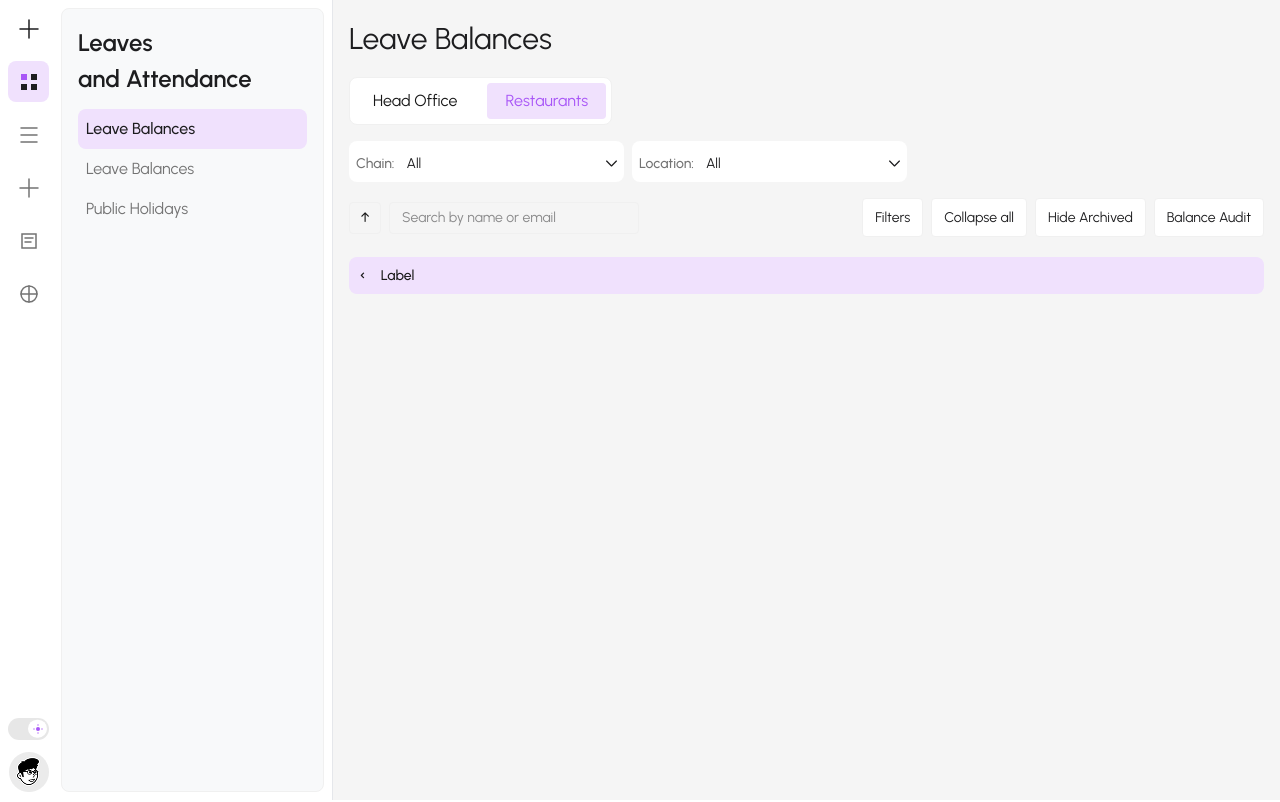
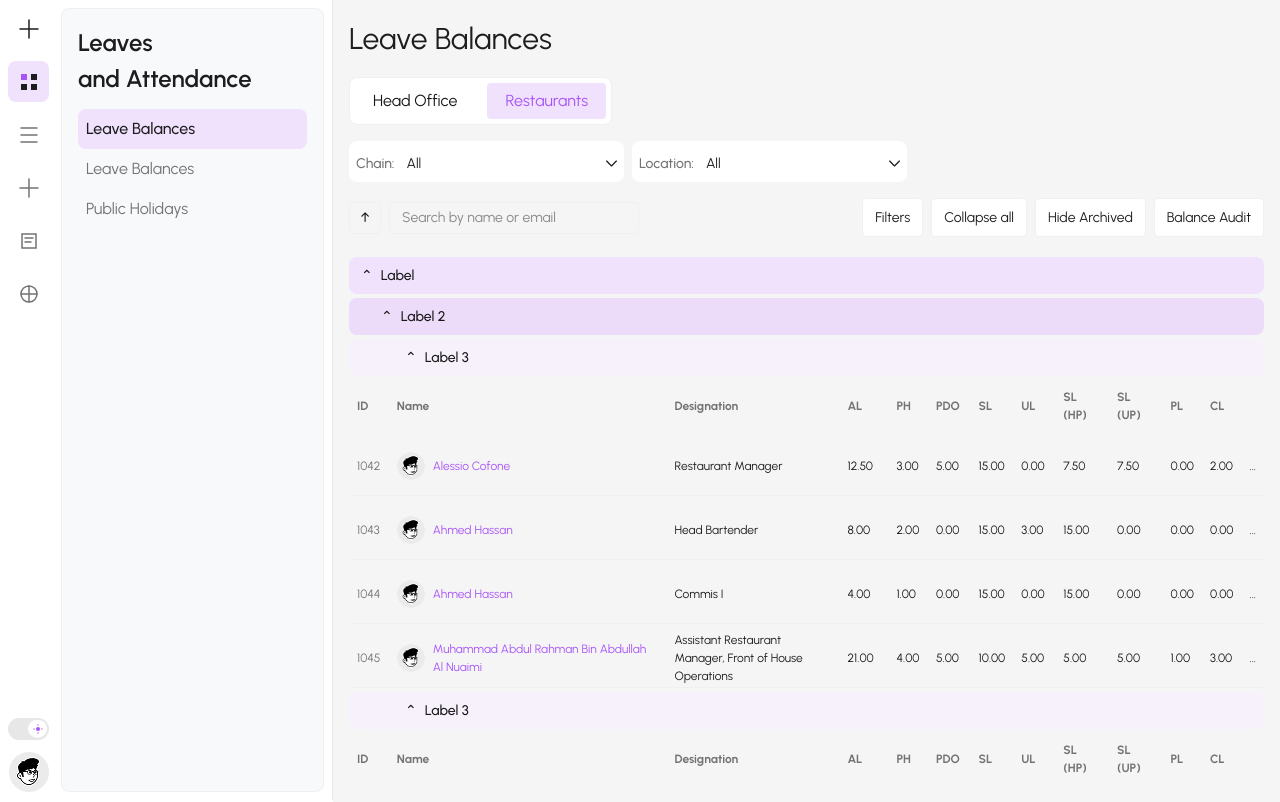
Before and after one commit to MaxVoicesDeveloper/Leave-Balances, a React (Vite) app: page / in a window 1280 px wide. Shown: the top 802 px of the page. Built offline with nearby package versions, Linux system fonts and the light colour scheme.

Commit message:
refactor: улучшен форматирование кода в компоненте Table, добавлены пробелы для повышения читаемости

```diff
--- a/src/components/Table/Table.tsx
+++ b/src/components/Table/Table.tsx
@@ -34,11 +34,19 @@ const Table = ({ employees, collapseVersion }: TableProps) => {
         return value === null ? "0.00" : value.toFixed(2);
     };
 
+    // Collapse all
     useEffect(() => {
         setIsLabelOpen(false);
         setOpenGroups([]);
         setOpenSubgroups([]);
     }, [collapseVersion]);
+
+
+    useEffect(() => {
+        setIsLabelOpen(true);
+        setOpenGroups([0, 1]);
+        setOpenSubgroups(["0-0", "0-1", "1-0"]);
+    }, [employees]);
 
     const groups = [
         {
@@ -135,7 +143,9 @@ const Table = ({ employees, collapseVersion }: TableProps) => {
                                         (subgroup, subgroupIndex) => {
                                             const subgroupKey = `${groupIndex}-${subgroupIndex}`;
                                             const isSubgroupOpen =
-                                                openSubgroups.includes(subgroupKey);
+                                                openSubgroups.includes(
+                                                    subgroupKey
+                                                );
 
                                             return (
                                                 <Fragment key={subgroupKey}>
@@ -159,7 +169,9 @@ const Table = ({ employees, collapseVersion }: TableProps) => {
                                                                 >
                                                                     ⌃
                                                                 </span>
-                                                                {subgroup.label}
+                                                                {
+                                                                    subgroup.label
+                                                                }
                                                             </button>
                                                         </td>
                                                     </tr>
```
